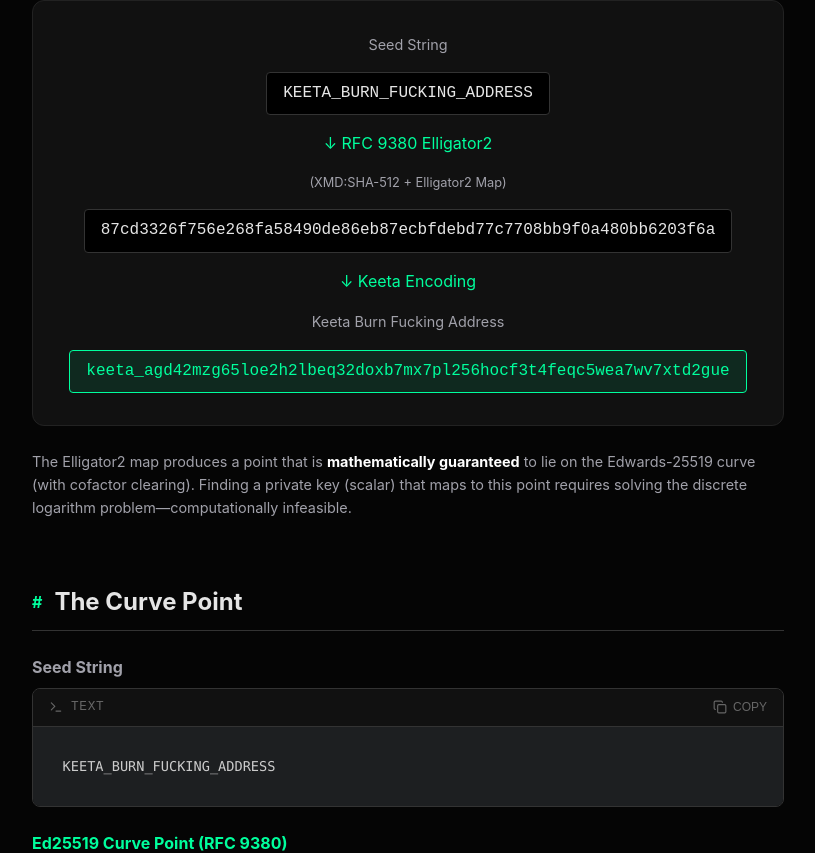
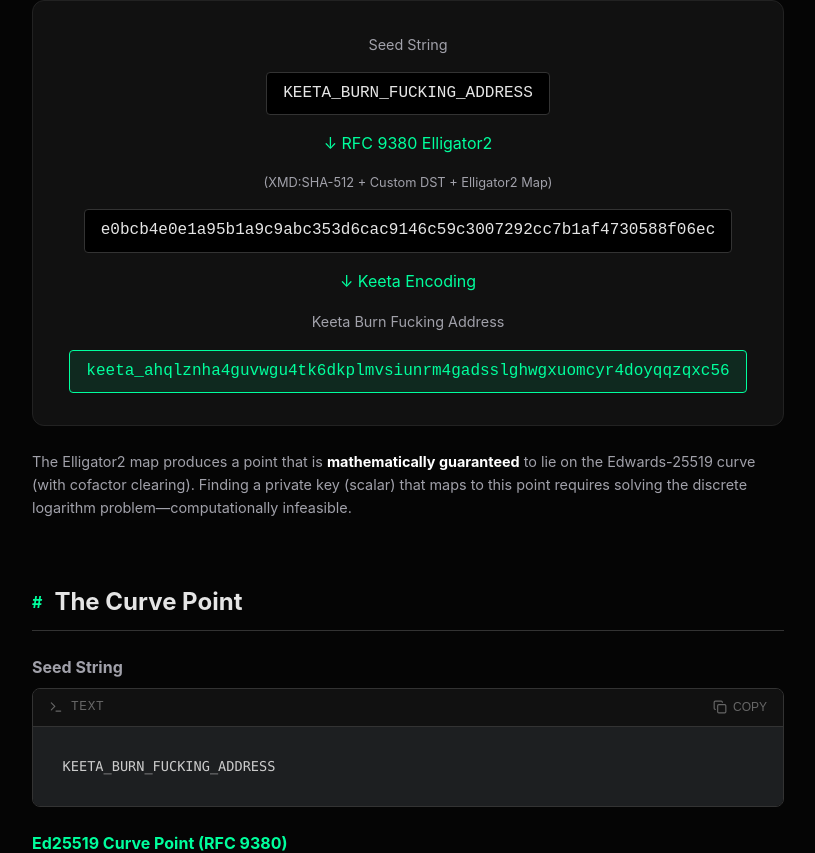
Before and after one commit to moww20/justfuckinguseburnaddress.com, a React (Vite) app: page / in a window 1280 px wide. Shown: the part 1329-2182 px from the top of the page, without its empty margins (232-1047 px from the left). Built offline with nearby package versions, Linux system fonts and the light colour scheme.

Commit message:
feat: migrate burn address to custom DST (KEETA_BURN_ADDRESS)

```diff
--- a/src/App.tsx
+++ b/src/App.tsx
@@ -15,8 +15,8 @@ function App() {
   const seedString = 'KEETA_BURN_FUCKING_ADDRESS';
 
   // RFC 9380 Hash-to-Curve derived address (no known private key)
-  const curvePointHex = '87cd3326f756e268fa58490de86eb87ecbfdebd77c7708bb9f0a480bb6203f6a';
-  const address = 'keeta_agd42mzg65loe2h2lbeq32doxb7mx7pl256hocf3t4feqc5wea7wv7xtd2gue';
+  const curvePointHex = 'e0bcb4e0e1a95b1a9c9abc353d6cac9146c59c3007292cc7b1af4730588f06ec';
+  const address = 'keeta_ahqlznha4guvwgu4tk6dkplmvsiunrm4gadsslghwgxuomcyr4doyqqzqxc56';
 
   // Browser console verification script - FULL end-to-end verification
   const consoleVerifyScript = `// Paste this in your browser's Developer Console (F12)
@@ -31,8 +31,9 @@ function App() {
   const lib = keetaMod.default.lib;
 
   const SEED = "KEETA_BURN_FUCKING_ADDRESS";
-  const EXPECTED_POINT = "87cd3326f756e268fa58490de86eb87ecbfdebd77c7708bb9f0a480bb6203f6a";
-  const EXPECTED_ADDRESS = "keeta_agd42mzg65loe2h2lbeq32doxb7mx7pl256hocf3t4feqc5wea7wv7xtd2gue";
+  const DST = "KEETA_BURN_ADDRESS-with-edwards25519_XMD:SHA-512_ELL2_RO_";
+  const EXPECTED_POINT = "e0bcb4e0e1a95b1a9c9abc353d6cac9146c59c3007292cc7b1af4730588f06ec";
+  const EXPECTED_ADDRESS = "keeta_ahqlznha4guvwgu4tk6dkplmvsiunrm4gadsslghwgxuomcyr4doyqqzqxc56";
 
   console.log("\\n============================================");
   console.log("  KEETA BURN ADDRESS DERIVATION PROOF");
@@ -47,10 +48,10 @@ function App() {
   console.log("\\nSTEP 2: RFC 9380 Hash-to-Curve (Elligator2)");
   console.log("─────────────────────────────────────────");
   console.log("Suite: edwards25519_XMD:SHA-512_ELL2_RO_");
-  console.log("DST:   QUUX-V01-CS02-with-edwards25519_XMD:SHA-512_ELL2_RO_");
+  console.log("DST:   " + DST);
 
   const encoder = new TextEncoder();
-  const point = hashToCurve(encoder.encode(SEED));
+  const point = hashToCurve(encoder.encode(SEED), { DST });
   const curvePointBytes = point.toRawBytes();
   const curvePointHex = bytesToHex(curvePointBytes);
   console.log("Output:  ", curvePointHex);
@@ -158,7 +159,7 @@ function App() {
             <div style={{ fontSize: '0.9rem', color: 'var(--text-dim)' }}>Seed String</div>
             <div style={{ padding: '0.5rem 1rem', background: '#000', border: '1px solid #333', borderRadius: '4px', fontFamily: 'var(--font-mono)' }}>{seedString}</div>
             <div style={{ color: 'var(--accent)' }}>↓ RFC 9380 Elligator2</div>
-            <div style={{ fontSize: '0.8rem', color: 'var(--text-dim)' }}>(XMD:SHA-512 + Elligator2 Map)</div>
+            <div style={{ fontSize: '0.8rem', color: 'var(--text-dim)' }}>(XMD:SHA-512 + Custom DST + Elligator2 Map)</div>
             <div style={{ padding: '0.5rem 1rem', background: '#000', border: '1px solid #333', borderRadius: '4px', fontFamily: 'var(--font-mono)', wordBreak: 'break-all' }}>{curvePointHex}</div>
             <div style={{ color: 'var(--accent)' }}>↓ Keeta Encoding</div>
             <div style={{ fontSize: '0.9rem', color: 'var(--text-dim)' }}>Keeta Burn Fucking Address</div>
```
Also changed, not shown: scripts/verify.ts (+7 -5 lines), 2 other files (tests, documents, lock files or other folders).
